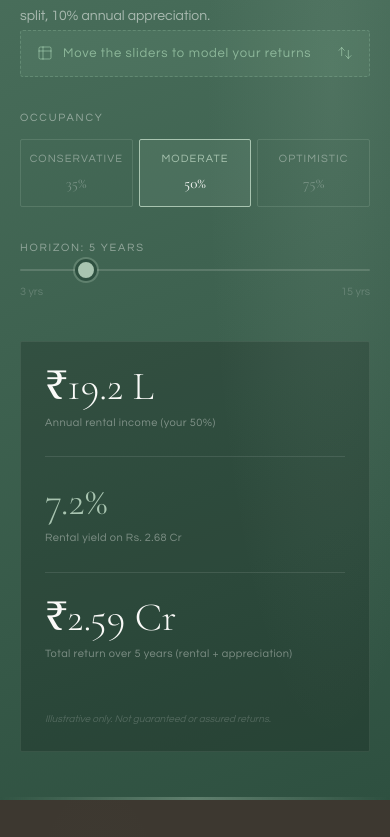
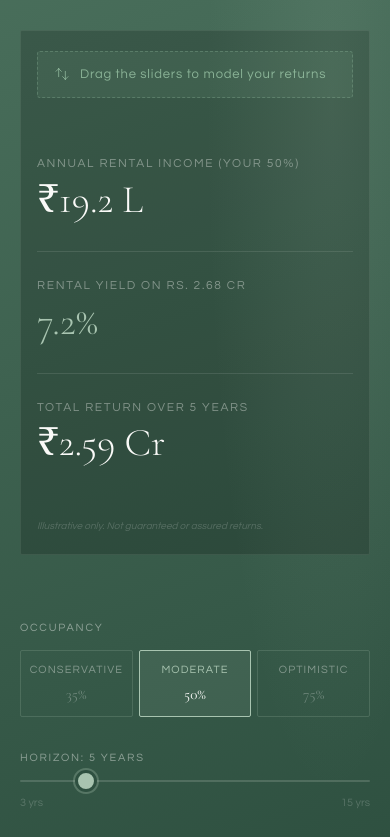
Before and after one commit to Abhi011999/ganapati-air-landing, a Next.js app: page / in a window 390 px wide. Shown: the part 6927-7764 px from the top of the page. Built offline with nearby package versions, Linux system fonts and the light colour scheme.

Commit message:
fix: calculator mobile — results on top, sliders below, label above value, instant visual feedback while dragging

```diff
--- a/app/globals.css
+++ b/app/globals.css
@@ -1916,3 +1916,53 @@ h1,h2,h3,h4,h5,h6 {
 .nav--scrolled .nav__logo-divider {
   background: rgba(60,50,40,0.2) !important;
 }
+
+/* ================================================================
+   CALCULATOR MOBILE — results on top, controls below
+   ================================================================ */
+.calc__header { max-width: 520px; margin-bottom: clamp(32px, 4vw, 56px); }
+
+/* Desktop: left=controls, right=results */
+.calc__inner {
+  display: grid;
+  grid-template-columns: 1fr 1fr;
+  gap: clamp(40px, 6vw, 96px);
+  align-items: center;
+}
+
+/* Label above value for instant feedback */
+.calc__big-num {
+  padding: 24px 0;
+  display: flex;
+  flex-direction: column;
+  gap: 6px;
+}
+.calc__big-num:first-child { padding-top: 0; }
+.calc__big-label {
+  font-size: 12px !important;
+  text-transform: uppercase;
+  letter-spacing: 0.14em;
+  color: rgba(250,250,248,0.4) !important;
+  order: 0;
+}
+.calc__big-val {
+  order: 1;
+  font-size: clamp(36px, 4vw, 60px) !important;
+}
+
+@media (max-width: 900px) {
+  /* Stack: results first, controls second */
+  .calc__inner {
+    grid-template-columns: 1fr !important;
+    gap: 32px;
+  }
+  .calc__right { order: 1; }
+  .calc__left  { order: 2; }
+}
+
+@media (max-width: 600px) {
+  .calc__big-val { font-size: clamp(32px, 10vw, 48px) !important; }
+  .calc__right {
+    padding: 20px 16px !important;
+  }
+}
--- a/components/Calculator.tsx
+++ b/components/Calculator.tsx
@@ -30,19 +30,43 @@ export default function Calculator() {
   return (
     <section className="section calc" id="calculator">
       <div className="wrap">
-        <div className="calc__inner">
-          <div className="calc__left">
+        {/* Header */}
+        <div className="calc__header">
           <span className="sec-tag reveal">Returns Calculator</span>
           <h2 className="sec-title reveal-line" style={{ marginTop: 12 }}><span>Run<br/>the numbers.</span></h2>
           <p className="sec-body reveal" style={{ marginTop: 16 }}>
             Based on Rs. 21,000 avg nightly rate, 50/50 revenue split, 10% annual appreciation.
           </p>
+        </div>
 
-            <div className="calc__drag-hint reveal">
-              <svg viewBox="0 0 24 24" fill="none" stroke="currentColor" strokeWidth="1.5" strokeLinecap="round" strokeLinejoin="round"><path d="M9 3H5a2 2 0 00-2 2v4m6-6h10a2 2 0 012 2v4M9 3v18m0 0h10a2 2 0 002-2V9M9 21H5a2 2 0 01-2-2V9m0 0h18"/></svg>
-              <span>Move the sliders to model your returns</span>
+        <div className="calc__inner">
+          {/* Results — shown FIRST on mobile, right side on desktop */}
+          <div className="calc__right reveal">
+            <div className="calc__drag-hint">
               <svg viewBox="0 0 24 24" fill="none" stroke="currentColor" strokeWidth="1.5" strokeLinecap="round" strokeLinejoin="round"><path d="M7 16V4m0 0L3 8m4-4l4 4"/><path d="M17 8v12m0 0l4-4m-4 4l-4-4"/></svg>
+              <span>Drag the sliders to model your returns</span>
             </div>
+            <div className="calc__big-num">
+              <div className="calc__big-label">Annual rental income (your 50%)</div>
+              <div className="calc__big-val">{fmt(ownerShare)}</div>
+            </div>
+            <div className="calc__divider" />
+            <div className="calc__big-num">
+              <div className="calc__big-label">Rental yield on Rs. 2.68 Cr</div>
+              <div className="calc__big-val calc__big-val--accent">{yieldPct.toFixed(1)}%</div>
+            </div>
+            <div className="calc__divider" />
+            <div className="calc__big-num">
+              <div className="calc__big-label">Total return over {years} years</div>
+              <div className="calc__big-val">{fmt(totalReturn)}</div>
+            </div>
+            <p className="calc__disclaimer">
+              Illustrative only. Not guaranteed or assured returns.
+            </p>
+          </div>
+
+          {/* Controls — below results on mobile, left side on desktop */}
+          <div className="calc__left">
             <div className="calc__group reveal">
               <div className="calc__group-label">Occupancy</div>
               <div className="calc__tabs">
@@ -70,26 +94,6 @@ export default function Calculator() {
               <div className="calc__range-labels"><span>3 yrs</span><span>15 yrs</span></div>
             </div>
           </div>
-
-          <div className="calc__right reveal">
-            <div className="calc__big-num">
-              <div className="calc__big-val">{fmt(ownerShare)}</div>
-              <div className="calc__big-label">Annual rental income (your 50%)</div>
-            </div>
-            <div className="calc__divider" />
-            <div className="calc__big-num">
-              <div className="calc__big-val calc__big-val--accent">{yieldPct.toFixed(1)}%</div>
-              <div className="calc__big-label">Rental yield on Rs. 2.68 Cr</div>
-            </div>
-            <div className="calc__divider" />
-            <div className="calc__big-num">
-              <div className="calc__big-val">{fmt(totalReturn)}</div>
-              <div className="calc__big-label">Total return over {years} years (rental + appreciation)</div>
-            </div>
-            <p className="calc__disclaimer">
-              Illustrative only. Not guaranteed or assured returns.
-            </p>
-          </div>
         </div>
       </div>
     </section>
```
Lines whose indentation alone changed are shown as unchanged.
